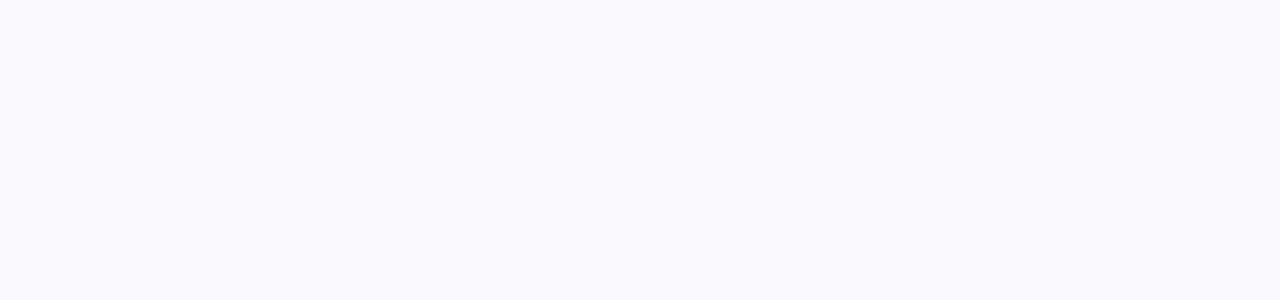
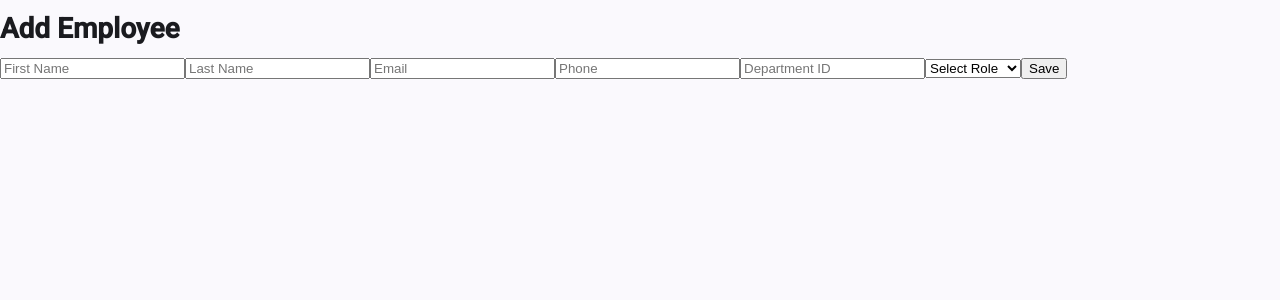
Before and after one commit to SamanS-96/emp-attendance-mgt-frontend, an Angular app: page /employee-add in a window 1280 px wide. Before the commit this address led to /. Shown: the top 300 px of the page. Built offline with nearby package versions, Linux system fonts and the light colour scheme.

Commit message:
add new employee page with tab navigation and return back

```diff
--- a/src/app/app.routes.ts
+++ b/src/app/app.routes.ts
@@ -1,9 +1,14 @@
 import { Routes } from '@angular/router';
 import { Employee } from './pages/employee/employee';
+import { EmployeeAdd } from './pages/employee-add/employee-add';
 
 export const routes: Routes = [
   {
     path: 'employee',
     component: Employee
+  },
+  {
+    path: 'employee-add',
+    component: EmployeeAdd
   }
 ];
--- /dev/null
+++ b/src/app/pages/employee-add/employee-add.html
@@ -0,0 +1,26 @@
+<h1>Add Employee</h1>
+
+<form [formGroup]="employeeForm" (ngSubmit)="save()">
+
+  <input type="text" placeholder="First Name" formControlName="firstName">
+
+  <input  type="text" placeholder="Last Name" formControlName="lastName">
+
+  <input type="email" placeholder="Email" formControlName="email">
+
+  <input type="text" placeholder="Phone" formControlName="phone">
+
+  <input type="number" placeholder="Department ID" formControlName="departmentId">
+
+  <select formControlName="role">
+    <option value="">Select Role</option>
+    @for(role of roles; track role) {
+        <option [value]="role">
+        {{ role }}
+        </option>
+    }
+  </select>
+
+  <button type="submit">Save</button>
+
+</form>
--- /dev/null
+++ b/src/app/pages/employee-add/employee-add.ts
@@ -0,0 +1,57 @@
+import { Component } from '@angular/core';
+import { ReactiveFormsModule, FormBuilder, FormGroup } from '@angular/forms';
+import { EmployeeService } from '../../services/employee';
+import { Router } from '@angular/router';
+
+@Component({
+  selector: 'app-employee-add',
+  imports: [
+    ReactiveFormsModule
+  ],
+  templateUrl: './employee-add.html',
+  styleUrl: './employee-add.css',
+})
+export class EmployeeAdd {
+
+  employeeForm: FormGroup;
+
+  roles = [
+    'ADMIN',
+    'EMPLOYEE'
+  ];
+
+  constructor(
+    private fb: FormBuilder,
+    private employeeService: EmployeeService,
+    private router: Router
+  ) {
+
+    this.employeeForm = this.fb.group({
+
+      firstName: [''],
+      lastName: [''],
+      email: [''],
+      phone: [''],
+      departmentId: [''],
+      role: ['']
+
+    });
+
+  }
+
+  save(){
+    const employee = this.employeeForm.value;
+    this.employeeService.save(employee)
+      .subscribe({
+        next:(response)=>{
+          console.log("Saved", response);
+          alert("Employee Saved");
+          this.router.navigate(['/employee']);
+        },
+        error:(error)=>{
+          console.log(error);
+        }
+      });
+  }
+
+}
--- a/src/app/pages/employee/employee.html
+++ b/src/app/pages/employee/employee.html
@@ -1,4 +1,6 @@
 <h1>Employees</h1>
+
+<button mat-raised-button color="primary" (click)="addEmployee()">Add Employee</button>
 
 <table mat-table [dataSource]="employees">
 
--- a/src/app/pages/employee/employee.ts
+++ b/src/app/pages/employee/employee.ts
@@ -1,11 +1,15 @@
 import { Component, OnInit } from '@angular/core';
 import { EmployeeService } from '../../services/employee';
 import { MatTableModule } from '@angular/material/table';
+import { MatButtonModule } from '@angular/material/button';
+import { ChangeDetectorRef } from '@angular/core';
+import { Router } from '@angular/router';
 
 @Component({
   selector: 'app-employee',
   imports: [
-    MatTableModule
+    MatTableModule,
+    MatButtonModule
   ],
   templateUrl: './employee.html',
   styleUrl: './employee.css',
@@ -21,7 +25,9 @@ export class Employee implements OnInit {
   ];
 
   constructor(
-    private employeeService: EmployeeService
+    private employeeService: EmployeeService,
+    private cd: ChangeDetectorRef,
+    private router: Router
   ) {}
 
   ngOnInit(): void {
@@ -34,11 +40,16 @@ export class Employee implements OnInit {
 
           this.employees = data;
 
+          this.cd.detectChanges();
+
         },
         error:(error)=>{
           console.log(error);
         }
       });
+  }
 
+  addEmployee(){
+    this.router.navigate(['/employee-add']);
   }
 }
--- a/src/app/services/employee.ts
+++ b/src/app/services/employee.ts
@@ -13,4 +13,7 @@ export class EmployeeService {
   getAll() {
     return this.http.get(this.api + '/get-all');
   }
+  save(employee: any) {
+    return this.http.post(this.api +'/save', employee);
+  }
 }
```
Also changed, not shown: src/app/pages/employee-add/employee-add.css (added), 1 other file (tests, documents, lock files or other folders). Lines whose indentation alone changed are shown as unchanged.
